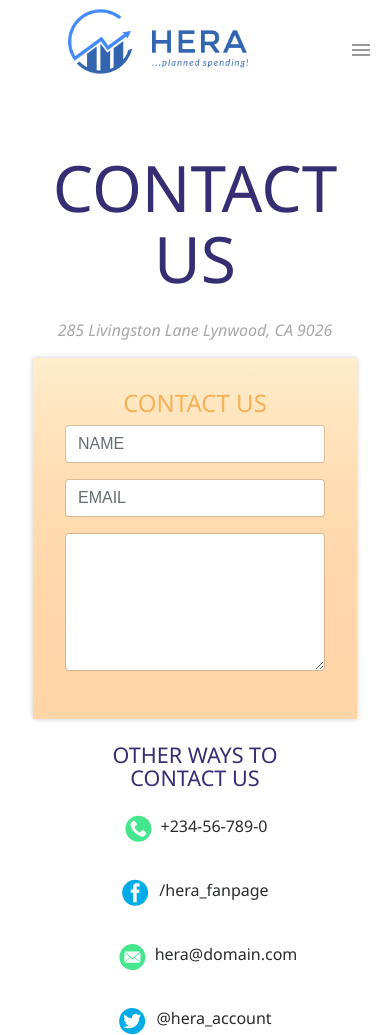
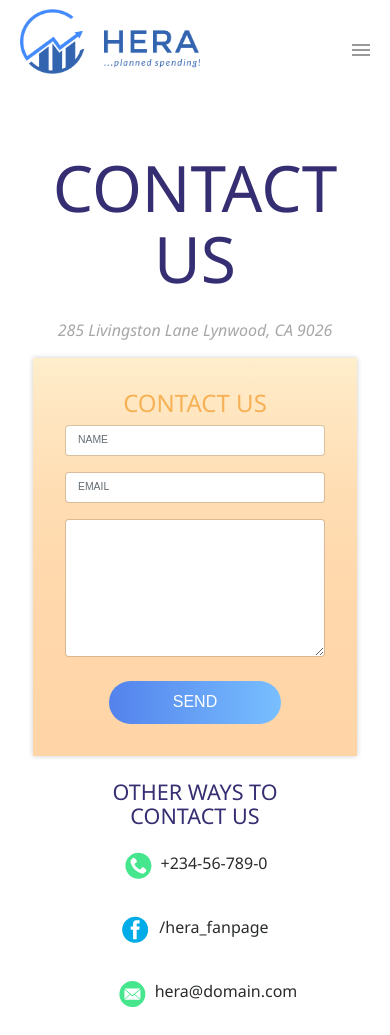
Before and after one commit to isongjosiah/Team-Hera-Budget-App, a PHP site: page / in a window 390 px wide. Shown: the top 1035 px of the page. Run offline with PHP 8.4, Linux system fonts and the light colour scheme; some libraries are stand-ins or nearby versions.

Commit message:
Added button and improved responsiveness

```diff
--- a/css/contact.css
+++ b/css/contact.css
@@ -214,15 +214,16 @@ a:hover {
   font-weight: 400;
 }
 #vector{
-  position: relative;
+
   z-index: -2;
 }
 
 #form-container{
   width: 60%;
+
 }
 
-}
+
 #form-container input{
   font-size: 65%;
 }
@@ -232,11 +233,31 @@ a:hover {
   font-weight: 300;
 }
 
+#send{
+  background: linear-gradient(90deg, #5382EC 0%, #78BFFF 100%);
+  color: #fff;
+  padding: 0.6em 4em;
+  position: absolute;
+  border-radius: 40px;
+  border:0;
+  cursor: pointer;
+
+  right:10%;
+  transition-property: all;
+  transition-duration: 2s;
+}
+
+#send:hover{
+
+  background: linear-gradient(90deg, #0C57FF 0%, #38A1FF 100%);
+}
+
+
 /*media queries for the form*/
 @media (min-width: 768px){
   #form-container{
-    left:23.2rem;
-    bottom:13.5rem;
+    right:27%;
+    bottom:25.3%;
     position: absolute;
     width:33%;
     z-index:2;
@@ -245,6 +266,12 @@ a:hover {
 
   /*Background of contact form*/
 @media (max-width: 768px){
+form{
+  height: 80%;
+}
+  #send{
+    position: static;
+  }
   #form-container{
     padding: 2em 2em;
     background: linear-gradient(0deg, #FFD5A7 0%, #FFD7AA 37.2%, #FFDDB3 65.4%, #FFE8C3 90.7%, #FFEECC 100%);
--- a/index.html
+++ b/index.html
@@ -19,7 +19,7 @@
     <div class="container-fluid">
 
       <!--Header - navbar-->
-      <header class = "row mx-auto pl-5">
+      <header class = "row mx-auto">
         <nav class = "w-100">
     			<ul class="menu">
     				<li class="logo"><a href="#"><img class="logo-image" src="Designs/logo normal.png" class="img-fluid"></a></li>
@@ -81,9 +81,9 @@
             <div class="col-12 col-lg-7 vector-container float-right ">
               <!--if the user's screen is smaller than medium,the vector graphic will disappear and reappear under the "contact us heading" text-->
               <img class = "d-none d-md-block mb-5 w-100" id = "vector" src="Designs/contact-vector.svg" alt="vector illustration" height = 700>
-              <div class="mx-auto mx-lg-0 " id =  "form-container">
+              <div class="mx-auto mx-lg-0 position-static position-lg-absolute " id =  "form-container">
                 <h4 class = "text-center">CONTACT US</h4>
-                <form>
+                <form class = "mb-lg-5">
                   <fieldset class="form-group">
                     <input type="text" class="form-control" id="name-field" placeholder="NAME">
                   </fieldset>
@@ -94,6 +94,7 @@
                     <textarea name="name" class = "form-control" rows="6" cols="80"></textarea>
                   </fieldset>
                 </form>
+                <button type="button"class = "mx-auto d-block mx-md-0 float-md-right mt-4 mt-lg-0" id = "send" name="button">SEND</button>
               </div>
 
             </div>
@@ -105,27 +106,27 @@
             <div class="col-8 text-center mx-auto d-block d-lg-none">
               <h3 id = "other-ways" class = "contact-us">OTHER WAYS TO CONTACT US</h3>
               <div id = "contact-grid" class="row mt-4 text-center">
-                <div class =  "col-12 col-md-6 mb-4 d-flex justify-content-center">
+                <div class =  "col-12 col-sm-6 mb-4 d-flex justify-content-center">
                     <img class = "mr-2"src="Designs/phone.svg" alt="" height = 30 width = 30>
                     <p class = ""> +234-56-789-0</p>
                 </div>
-                <div class =  "col-12 col-md-6 mb-4 d-flex justify-content-center">
+                <div class =  "col-12 col-sm-6 mb-4 d-flex justify-content-center">
                     <img class = "mr-2"src="Designs/facebook.svg" alt="" height = 30 width = 30>
                     <p class = ""> /hera_fanpage</p>
                 </div>
-                <div class =  "col-12 col-md-6 mb-4 d-flex justify-content-center">
+                <div class =  "col-12 col-sm-6 mb-4 d-flex justify-content-center">
                     <img class = "mr-2 ml-4"src="Designs/mail.svg" alt="" height = 30 width = 30>
                     <p class = "">hera@domain.com</p>
                 </div>
-                <div class =  "col-12 col-md-6 mb-4 d-flex justify-content-center">
+                <div class =  "col-12 col-sm-6 mb-4 d-flex justify-content-center">
                     <img class = "mr-2"src="Designs/twitter.svg" alt="" height = 30 width = 30>
                     <p class = ""> @hera_account</p>
                 </div>
-                <div class =  "col-12 col-md-6 mb-4 d-flex justify-content-center">
+                <div class =  "col-12 col-sm-6 mb-4 d-flex justify-content-center">
                     <img class = "mr-2"src="Designs/website.svg" alt="" height = 30 width = 30>
                     <p class = ""> www.hera.com</p>
                 </div>
-                <div class =  "col-12 col-md-6 mb-4 d-flex justify-content-center">
+                <div class =  "col-12 col-sm-6 mb-4 d-flex justify-content-center">
                     <img class = "mr-2"src="Designs/instagram.svg" alt="" height = 30 width = 30>
                     <p class = ""> @hera_account</p>
                 </div>
```
